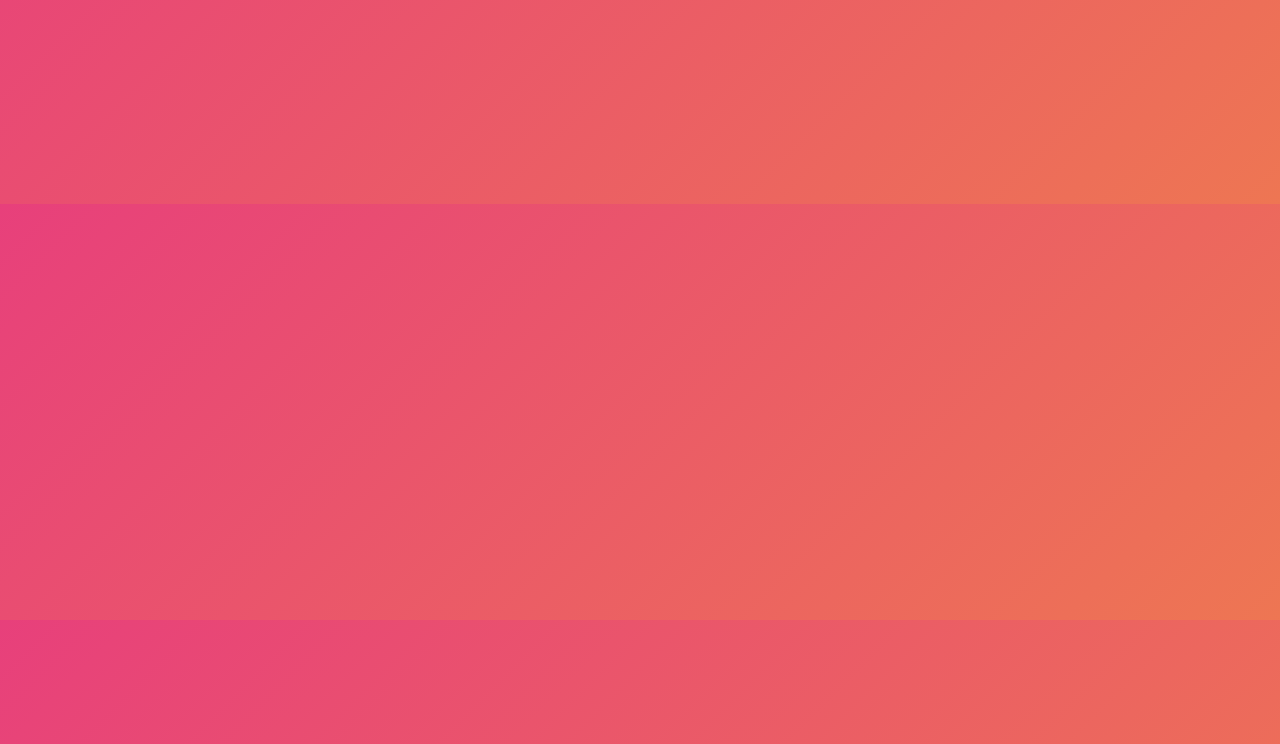
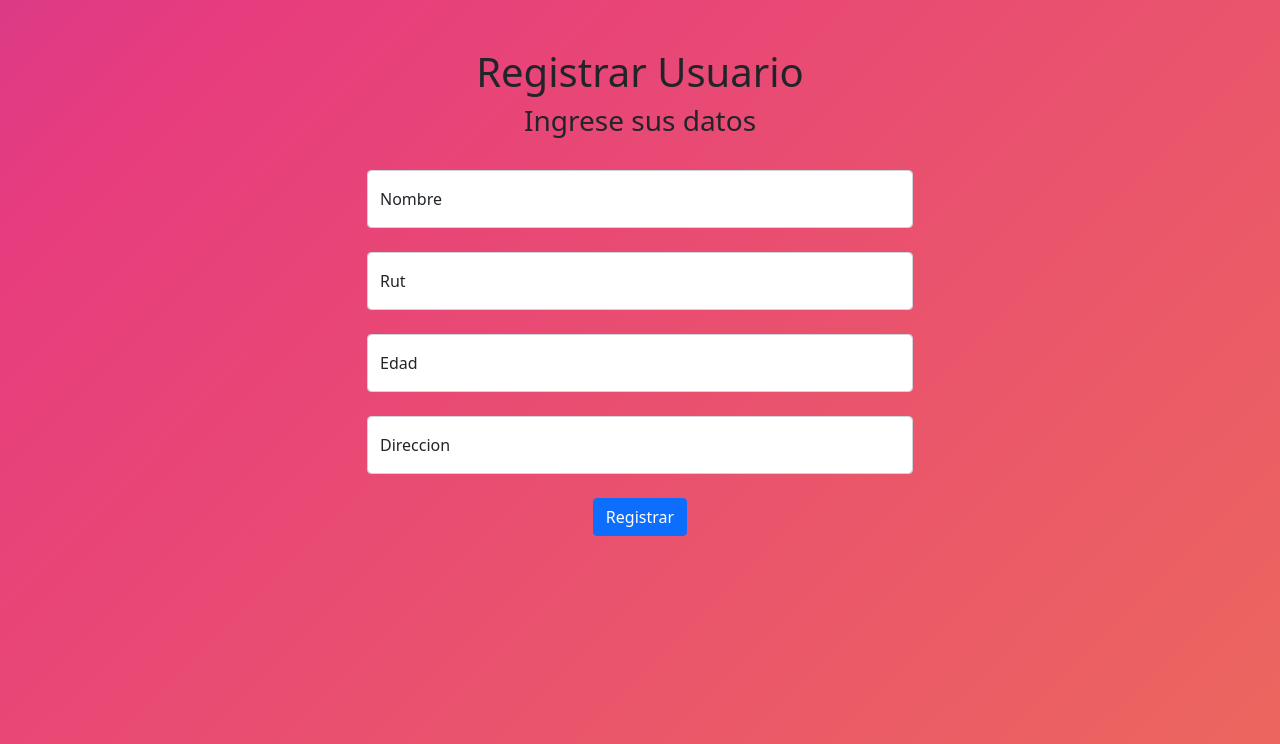
Before and after one commit to AlexituationUC/Entregas, a PHP site: page /consultas/registro.php in a window 1280 px wide. Shown: the part 56-800 px from the top of the page. Run offline with PHP 8.4, Linux system fonts and the light colour scheme.

Commit message:
registro xd

```diff
--- a/Sites/consultas/consultas_registro/registro.php
+++ b/Sites/consultas/consultas_registro/registro.php
@@ -1,8 +1,8 @@
 <?php
 
     // Nos conectamos a las bdds
-    require("../config/conexion.php");
-    include('../templates/header.html');
+    require("../../config/conexion.php");
+    include('../../templates_html/header.html');
 
 
     // Enviamos del post la informacion a la query con nuestro procedimiento almacenado que realizará
--- a/Sites/consultas/registro.php
+++ b/Sites/consultas/registro.php
@@ -1,2 +1,50 @@
 <?php include('../templates_html/header.html'); ?>
+
+<body>
+    <div class="container h-100" >
+        <h1 align="center">Registrar Usuario </h1>
+        <div class="row h-100 justify-content-center align-items-center">
+            <div class="col-10 col-md-8 col-lg-6">
+                <h3 align="center">Ingrese sus datos</h3>
+
+                <br>
+
+                <form align="center" action='consultas_registro/registro.php' method='POST'>
+
+                    <div class="form-floating">
+                        <input type="text" name="nombre" class="form-control" placeholder="Nombre">
+                        <label>Nombre</label>
+                    </div>
+
+                    <br>
+
+                    <div class="form-floating">
+                        <input type="text" name="rut" class="form-control" placeholder="Rut">
+                        <label>Rut</label>
+                    </div>
+
+                    <br>
+
+                    <div class="form-floating">
+                        <input type="number" name="edad" class="form-control" placeholder="Edad">
+                        <label>Edad</label>
+                    </div>
+
+                    <br>
+
+                    <div class="form-floating">
+                        <input type="text" name="direccion" class="form-control" placeholder="Direccion">
+                        <label>Direccion</label>
+                    </div>
+
+                    <br>
+
+                    <button type="submit" class="btn btn-primary">Registrar</button>
+                </form>
+            </div>
+        </div>
+    </div>
+
+</body>
+
 <?php include('../templates_html/footer.html'); ?>
```
Also changed, not shown: Sites/consultas/consultas_registro/registro_principal.php (deleted, +0 -44 lines).
